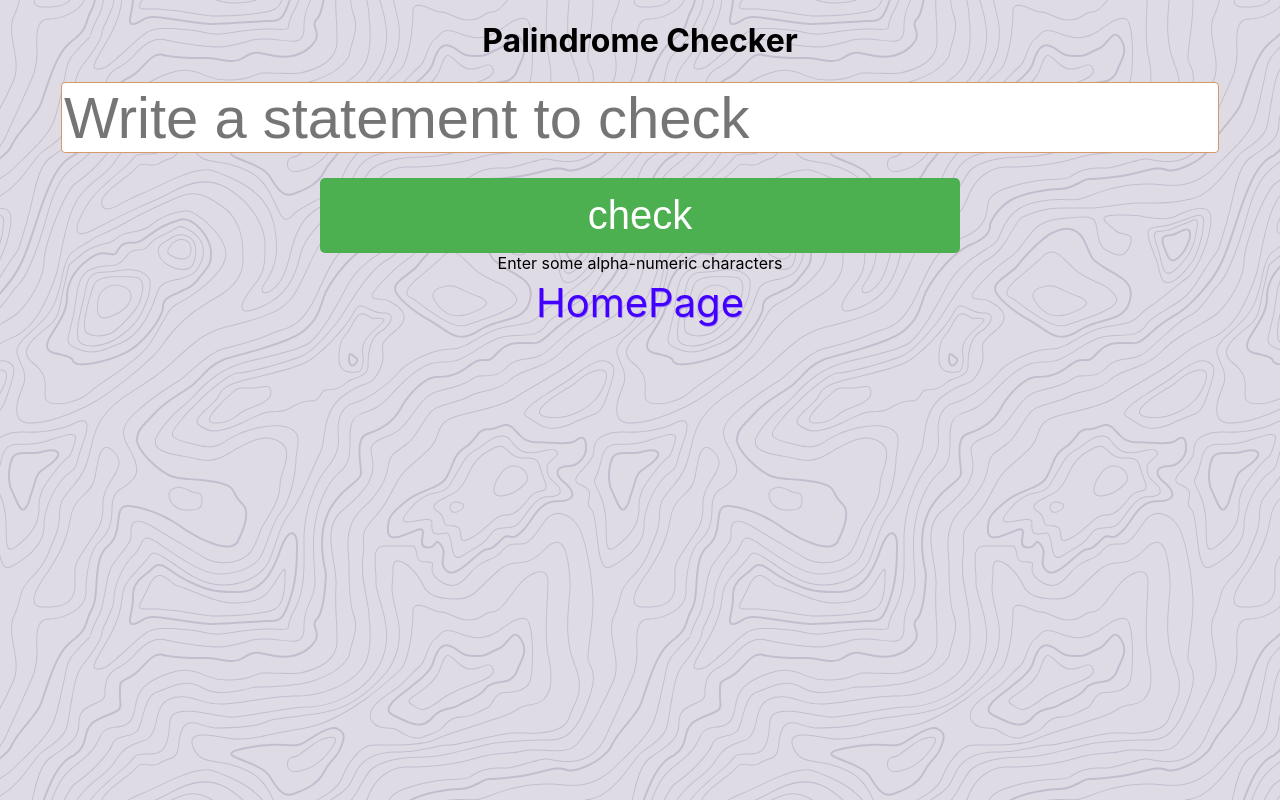
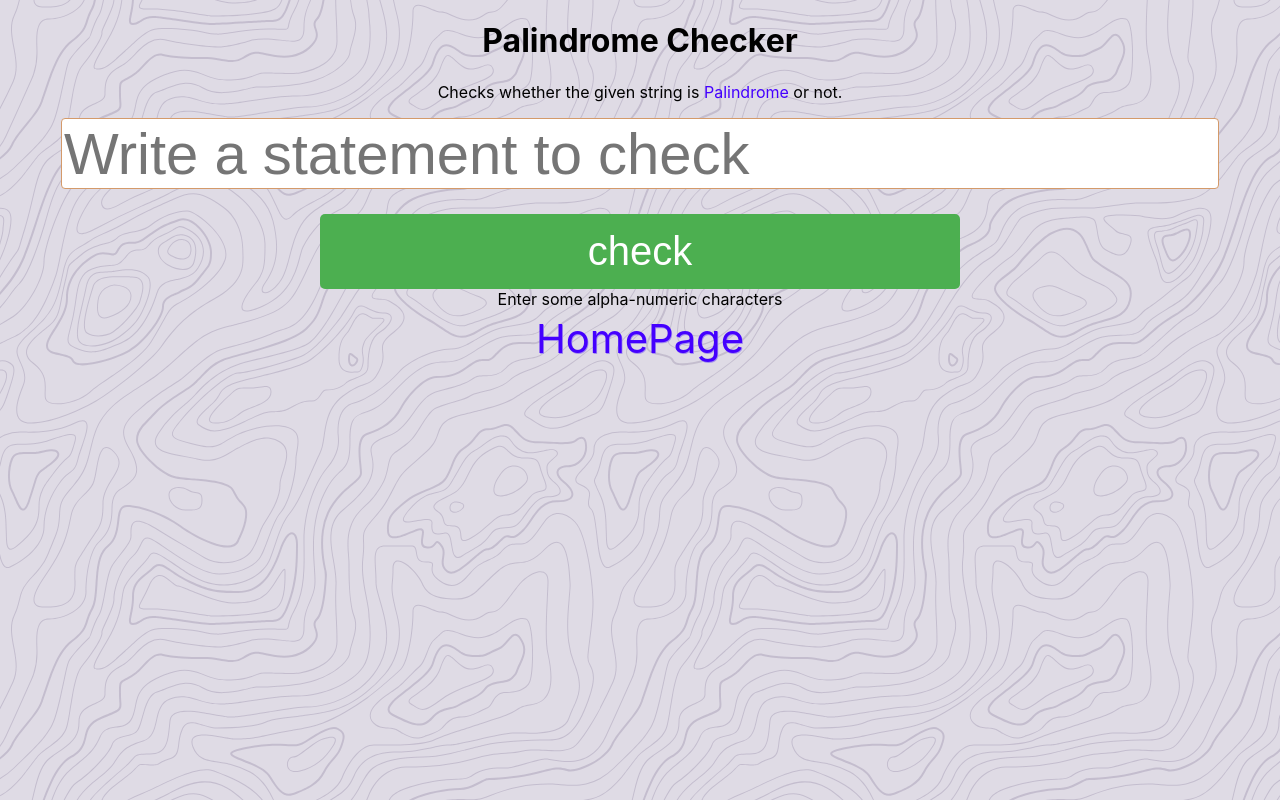
Before and after one commit to yitzhak-bloy/The-final-project-of-algorithm-and-data-structures-In-freeCodeCamp, a React (Create React App) app: page /PalindromeChecker in a window 1280 px wide. Built offline with nearby package versions, Linux system fonts and the light colour scheme.

Commit message:
Add an explanation to the Palindrome Checker

```diff
--- a/src/Components/PalindromeChecker/PalindromeChecker.jsx
+++ b/src/Components/PalindromeChecker/PalindromeChecker.jsx
@@ -28,6 +28,7 @@
     return (
       <div className="PalindromeChecker">
         <h1>Palindrome Checker</h1>
+        <p>Checks whether the given string is <a href="https://en.wikipedia.org/wiki/Palindrome" rel="noopener noreferrer" target="_blank" >Palindrome</a> or not.</p>
         <InputBox
           handleChange={this.handleChange}
           sentenceWithinTheInputFrame='Write a statement to check'
```
